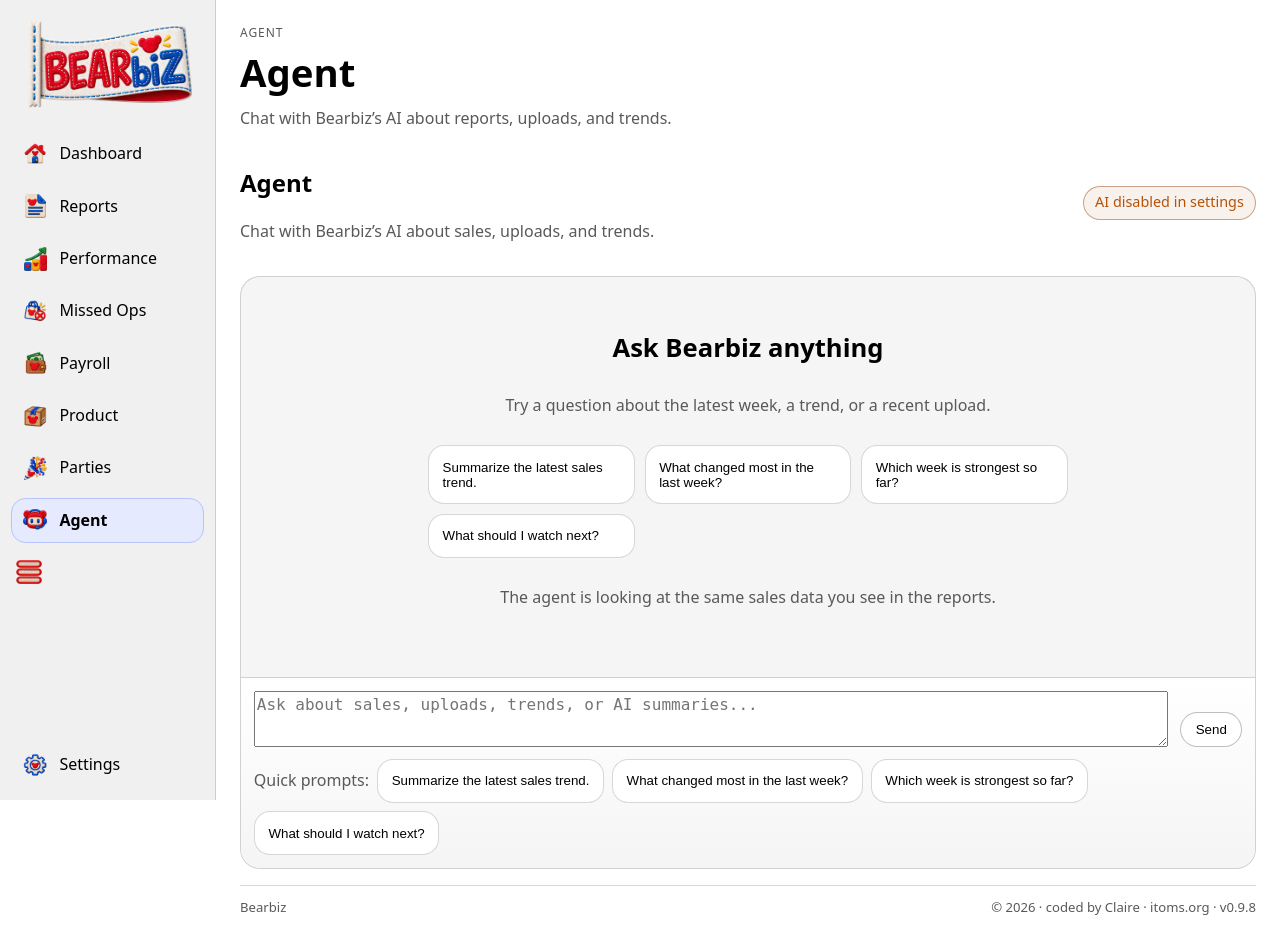
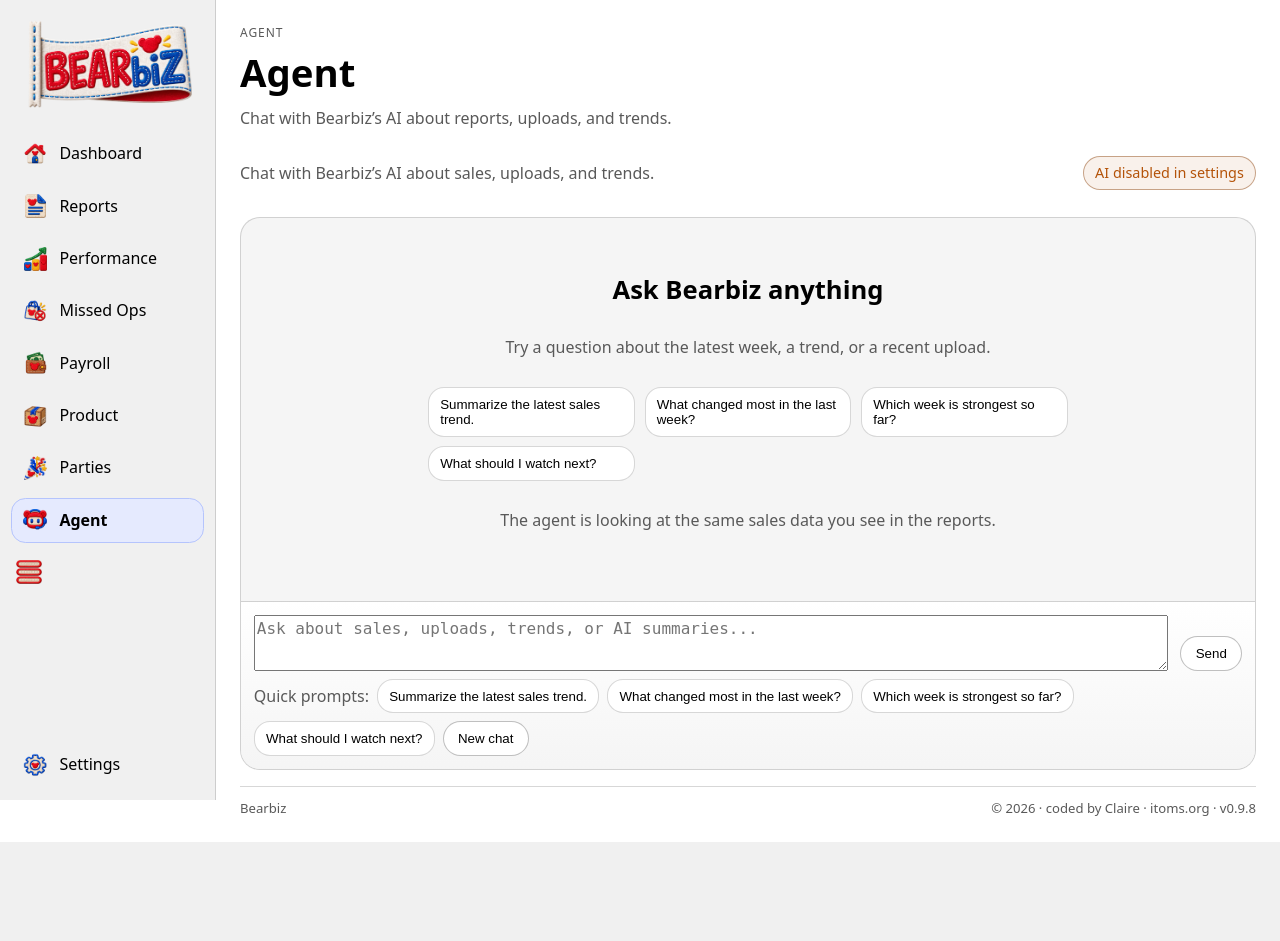
Before and after one commit to iToms-hub/bearbiz, a Django app: page /agent/ in a window 1280 px wide. After the commit the page ends 842 px from the top, so only its background shows below. Run offline with Django 5.2, Linux system fonts and the light colour scheme; data that the repository does not hold is empty.

Commit message:
fix agent chat layout and AI key persistence

```diff
--- a/apps/agent/views.py
+++ b/apps/agent/views.py
@@ -27,11 +27,17 @@ def agent_chat(request: HttpRequest) -> HttpResponse:
     ai_settings = AIIntegrationSettings.current()
     if request.method == "POST":
         payload = _request_json(request)
+        if payload.get("action") == "new_chat":
+            request.session.pop(CHAT_HISTORY_SESSION_KEY, None)
+            request.session.modified = True
+            return JsonResponse({"ok": True})
         message = str(payload.get("message", "")).strip()
         if not message:
             return JsonResponse({"ok": False, "error": "Message is required."}, status=400)
 
-        history = _load_history(request)
+        history = payload.get("history", [])
+        if not isinstance(history, list):
+            history = []
         context = build_bearbiz_chat_context(limit=4)
         result = chat_about_bearbiz(message, history=history, settings=ai_settings, data_context=context)
         if not result.ok:
@@ -45,13 +51,6 @@ def agent_chat(request: HttpRequest) -> HttpResponse:
                 status=400,
             )
 
-        history.extend(
-            [
-                {"role": "user", "content": message},
-                {"role": "assistant", "content": result.reply},
-            ]
-        )
-        _save_history(request, history)
         return JsonResponse(
             {
                 "ok": True,
@@ -62,39 +61,18 @@ def agent_chat(request: HttpRequest) -> HttpResponse:
             }
         )
 
-    history = _load_history(request)
     context = shell_context(
         section="agent",
         page_title="Agent",
         subtitle="Chat with Bearbiz’s AI about reports, uploads, and trends.",
         chat_enabled=ai_settings.enabled,
-        chat_messages=history,
+        chat_messages=[],
         chat_prompts=CHAT_PROMPTS,
         chat_welcome=WELCOME_MESSAGE,
         chat_context_summary=_context_summary(build_bearbiz_chat_context(limit=4)),
         ai_settings=ai_settings,
     )
     return render(request, "agent/chat.html", context)
-
-
-def _load_history(request: HttpRequest) -> list[dict[str, str]]:
-    history = request.session.get(CHAT_HISTORY_SESSION_KEY, [])
-    if not isinstance(history, list):
-        return []
-    messages: list[dict[str, str]] = []
-    for item in history[-12:]:
-        if not isinstance(item, dict):
-            continue
-        role = str(item.get("role", "")).strip()
-        content = str(item.get("content", "")).strip()
-        if role in {"user", "assistant"} and content:
-            messages.append({"role": role, "content": content})
-    return messages
-
-
-def _save_history(request: HttpRequest, history: list[dict[str, str]]) -> None:
-    request.session[CHAT_HISTORY_SESSION_KEY] = history[-12:]
-    request.session.modified = True
 
 
 def _request_json(request: HttpRequest) -> dict[str, Any]:
--- a/templates/agent/chat.html
+++ b/templates/agent/chat.html
@@ -4,7 +4,6 @@
   <section class="chat-layout">
     <div class="chat-header">
       <div>
-        <h2>Agent</h2>
         <p class="muted">Chat with Bearbiz’s AI about sales, uploads, and trends.</p>
       </div>
       <div class="chat-status {% if chat_enabled %}is-online{% else %}is-offline{% endif %}">
@@ -59,6 +58,7 @@
             {% for prompt in chat_prompts %}
               <button type="button" class="chat-prompt" data-chat-prompt>{{ prompt }}</button>
             {% endfor %}
+            <button type="button" class="chat-new" data-new-chat>New chat</button>
           </div>
         </form>
       </div>
@@ -70,7 +70,11 @@
       const form = document.querySelector('[data-chat-form]');
       const input = document.querySelector('[data-chat-input]');
       const thread = document.querySelector('[data-chat-thread]');
+      const newChat = document.querySelector('[data-new-chat]');
       if (!form || !input || !thread) return;
+
+      let conversationHistory = [];
+      const emptyState = thread.querySelector('.chat-empty')?.outerHTML || '';
 
       const csrfToken = document.cookie
         .split('; ')
@@ -109,10 +113,24 @@
         thread.appendChild(article);
       };
 
-      document.querySelectorAll('[data-chat-prompt]').forEach((button) => {
-        button.addEventListener('click', () => {
+      document.addEventListener('click', (event) => {
+        const button = event.target.closest('[data-chat-prompt]');
+        if (button) {
           input.value = button.textContent.trim();
           input.focus();
+        }
+      });
+
+      newChat?.addEventListener('click', async () => {
+        conversationHistory = [];
+        input.value = '';
+        thread.innerHTML = emptyState;
+        scrollToBottom();
+        input.focus();
+        await fetch(window.location.pathname, {
+          method: 'POST',
+          headers: {'Content-Type': 'application/json', 'X-CSRFToken': csrfToken, 'X-Requested-With': 'XMLHttpRequest'},
+          body: JSON.stringify({ action: 'new_chat' }),
         });
       });
 
@@ -133,7 +151,7 @@
             'X-CSRFToken': csrfToken,
             'X-Requested-With': 'XMLHttpRequest',
           },
-          body: JSON.stringify({ message }),
+          body: JSON.stringify({ message, history: conversationHistory }),
         });
 
         const data = await response.json().catch(() => ({}));
@@ -144,6 +162,7 @@
         }
 
         appendMessage('assistant', data.reply);
+        conversationHistory.push({ role: 'user', content: message }, { role: 'assistant', content: data.reply });
         scrollToBottom();
       });
 
--- a/templates/base.html
+++ b/templates/base.html
@@ -553,7 +553,9 @@
       .chat-layout {
         display: grid;
         gap: 1rem;
-        min-height: calc(100vh - 10rem);
+        height: calc(100vh - 11rem);
+        min-height: 30rem;
+        grid-template-rows: auto minmax(0, 1fr);
       }
       .chat-header {
         display: flex;
@@ -589,15 +591,17 @@
         background: color-mix(in srgb, Canvas 96%, CanvasText 4%);
         display: grid;
         grid-template-rows: 1fr auto;
-        min-height: calc(100vh - 13rem);
+        min-height: 0;
+        height: 100%;
         overflow: hidden;
       }
       .chat-thread {
-        padding: 1.25rem;
+        min-height: 0;
+        padding: 0.75rem;
         overflow: auto;
         display: flex;
         flex-direction: column;
-        gap: 0.7rem;
+        gap: 0.45rem;
       }
       .chat-empty {
         margin: auto;
@@ -620,14 +624,14 @@
         border-radius: 1rem;
         border: 1px solid var(--border);
         background: Canvas;
-        padding: 0.85rem;
+        padding: 0.55rem 0.7rem;
         text-align: left;
       }
       .chat-message {
         display: flex;
         gap: 0.55rem;
         align-items: flex-start;
-        max-width: min(48rem, 100%);
+        max-width: min(42rem, 100%);
       }
       .chat-message.user {
         align-self: flex-end;
@@ -652,14 +656,14 @@
       }
       .chat-bubble {
         max-width: 100%;
-        padding: 0.65rem 0.8rem;
-        border-radius: 0.9rem;
+        padding: 0.4rem 0.6rem;
+        border-radius: 0.65rem;
         border: 1px solid var(--border);
         background: Canvas;
         white-space: pre-wrap;
         overflow-wrap: anywhere;
-        font-size: 1rem;
-        line-height: 1.45;
+        font-size: 0.92rem;
+        line-height: 1.35;
       }
       .chat-message.user .chat-bubble {
         background: color-mix(in srgb, var(--accent) 14%, Canvas);
@@ -672,12 +676,15 @@
       }
       .chat-composer {
         padding: 0.8rem;
+        position: sticky;
+        bottom: 0;
+        z-index: 1;
         border-top: 1px solid var(--border);
         background: linear-gradient(to top, color-mix(in srgb, Canvas 96%, CanvasText 4%), color-mix(in srgb, Canvas 100%, CanvasText 0%));
       }
       .chat-form {
         display: grid;
-        gap: 0.75rem;
+        gap: 0.5rem;
       }
       .chat-input-row {
         display: flex;
@@ -767,6 +774,9 @@
         .performance-filter-actions { justify-self: start; }
       }
       @media (max-width: 520px) {
+        .chat-layout { height: calc(100dvh - 9rem); min-height: 24rem; }
+        .chat-input-row { gap: 0.4rem; }
+        .chat-composer { padding: 0.55rem; }
         .performance-filter-form { grid-template-columns: 1fr; }
       }
     </style>
--- a/templates/settings/page.html
+++ b/templates/settings/page.html
@@ -113,6 +113,10 @@
           {% if form.api_key.errors %}<span class="error">{{ form.api_key.errors|striptags }}</span>{% endif %}
         </div>
         <div>
+          <label for="{{ form.clear_api_key.id_for_label }}">{{ form.clear_api_key }} {{ form.clear_api_key.label }}</label>
+          <small class="muted">Check this only when you want to remove the saved key.</small>
+        </div>
+        <div>
           <label for="{{ form.model_name.id_for_label }}">Model name</label>
           {{ form.model_name }}
           {% if form.model_name.errors %}<span class="error">{{ form.model_name.errors|striptags }}</span>{% endif %}
```
Also changed, not shown: apps/core/forms.py (+7 -0 lines), tests/test_agent_routes.py (+26 -3 lines), tests/test_ai_integration.py (+53 -0 lines).
